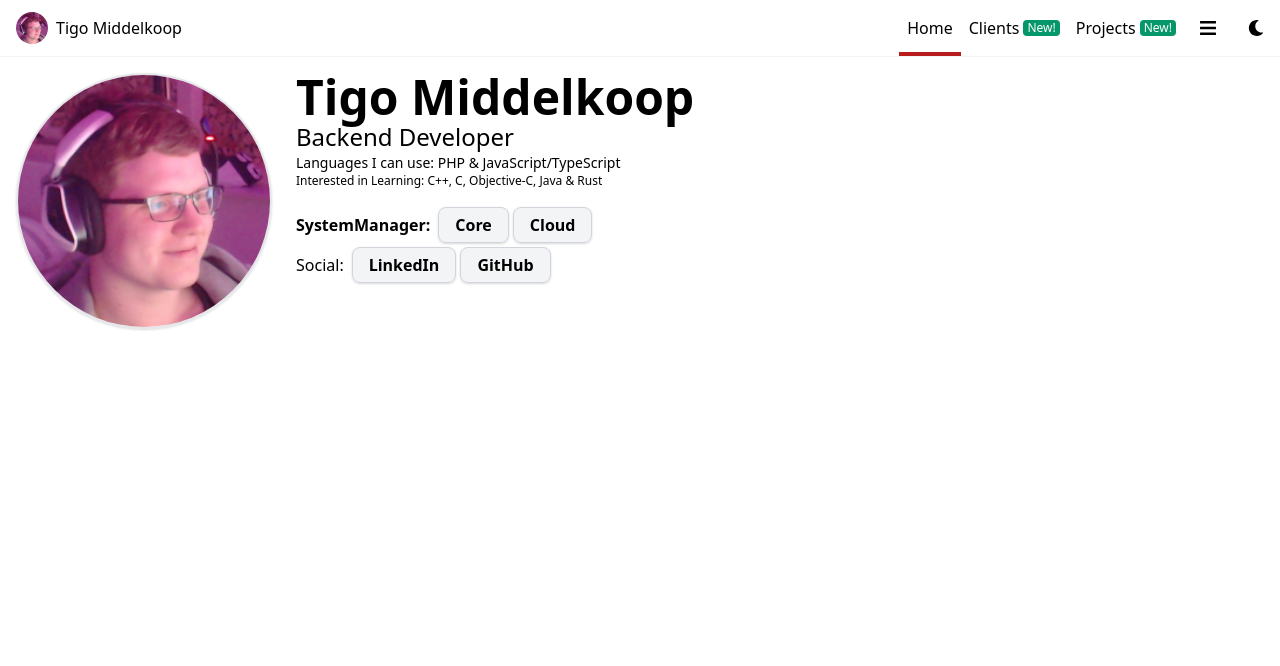
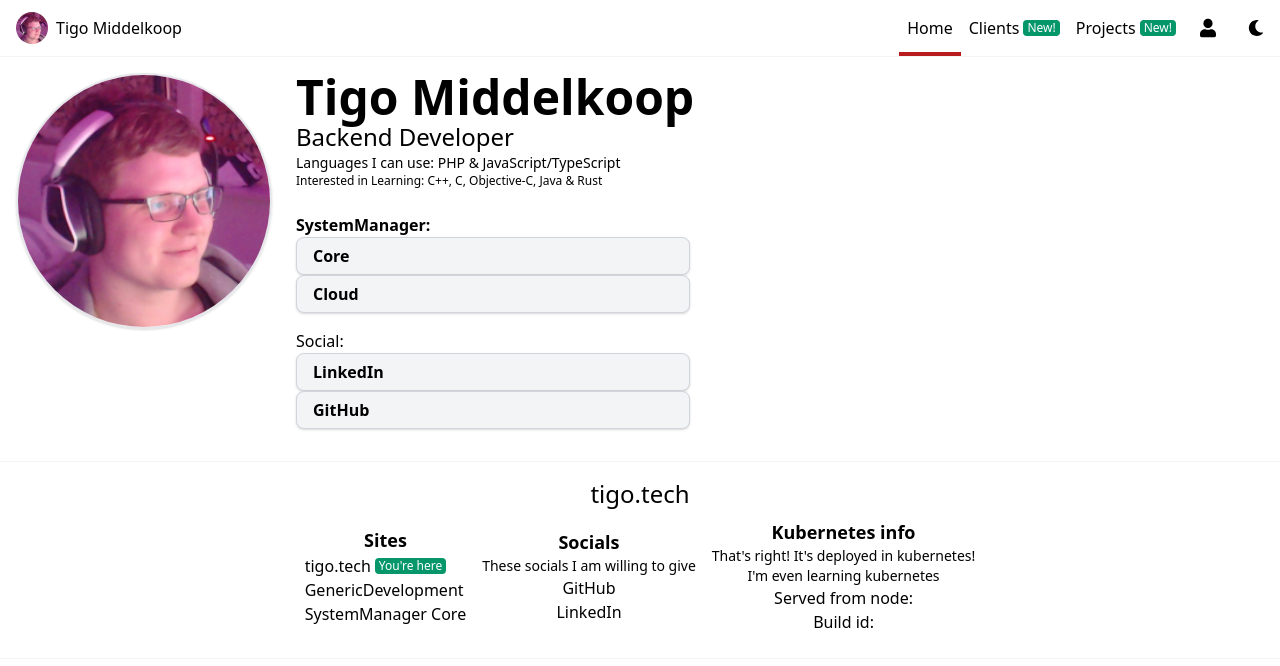
Before and after one commit to tigomiddelkoop/Portfolio, a Next.js app: page / in a window 1280 px wide. Shown: the top 666 px of the page. Built offline with nearby package versions, Linux system fonts and the light colour scheme.

Commit message:
Updated footer with more information, and made a component of the button, and changed a icon to user

```diff
--- /dev/null
+++ b/src/components/button.tsx
@@ -0,0 +1,9 @@
+export default function Button({children}) {
+
+
+    return (
+        <div className={"shadow bg-gray-100 border-gray-300 border mr-1 font-semibold hover:bg-gray-200 px-4 py-1.5 rounded-lg"}>
+            {children}
+        </div>
+    )
+}
--- /dev/null
+++ b/src/components/footer.module.scss
@@ -0,0 +1,11 @@
+.footerCategoryContainer {
+  @apply p-2
+}
+
+.footerCategoryTitle {
+  @apply text-lg font-bold
+}
+
+.footerCategorySubTitle {
+  @apply text-sm
+}
--- a/src/components/footer.tsx
+++ b/src/components/footer.tsx
@@ -1,8 +1,40 @@
+import Pill from "./Pill";
+import styles from "./footer.module.scss"
+
 export default function Footer() {
 
-    return <div className={"flex p-4 border-t border-b border-gray-100"}>
-        <p>tigo.tech</p>
-        <p>Deployed in kubernetes, served from node:</p>
+    return <div
+        className={"p-4 border-t border-b border-gray-100 items-center justify-center text-center"}>
+        <h1 className={"text-2xl"}>tigo.tech</h1>
+        <div className={"flex flex-col lg:flex-row items-center justify-center text-center"}>
+            <div className={styles.footerCategoryContainer}>
+                <p className={styles.footerCategoryTitle}>Sites</p>
+                <div className={"flex items-center"}><a href={"https://tigo.tech"}
+                                                        className={"mr-1"}>tigo.tech</a><Pill>You're
+                    here</Pill></div>
+                <div className={"flex items-center"}><a href={"https://genericdevelopment.nl"}>GenericDevelopment</a>
+                </div>
+                <div className={"flex items-center"}><a href={"https://systemmanager.io"}>SystemManager Core</a></div>
+            </div>
+
+            <div className={styles.footerCategoryContainer}>
+                <p className={styles.footerCategoryTitle}>Socials</p>
+                <p className={styles.footerCategorySubTitle}>These socials I am willing to give</p>
+                <div><a rel={"noreferrer noopener _blank"} href={"https://github.com/tigomiddelkoop"}>GitHub</a></div>
+                <div><a rel={"noreferrer noopener _blank"} href={"https://www.linkedin.com/in/tigo-middelkoop-92067a15b/"}>LinkedIn</a></div>
+                {/*<div><a>Twitter</a></div>*/}
+            </div>
+
+            <div className={styles.footerCategoryContainer}>
+                <p className={styles.footerCategoryTitle}>Kubernetes info</p>
+                <div className={styles.footerCategorySubTitle}>
+                    <p>That's right! It's deployed in kubernetes!</p>
+                    <p>I'm even learning kubernetes</p>
+                </div>
+                <p>Served from node: </p>
+                <p>Build id:</p>
+            </div>
+        </div>
     </div>
 
 }
--- a/src/components/layout.tsx
+++ b/src/components/layout.tsx
@@ -3,15 +3,13 @@ import Navbar from "./navbar";
 import Footer from "./footer";
 
 export default function Layout({children}) {
-    return <div>
+    return (
         <div>
             <Navbar/>
+            <div className={"m-4"}>
+                {children}
+            </div>
+            <Footer/>
         </div>
-        <div className={"m-4"}>
-            {children}
-        </div>
-        {/*<div>*/}
-        {/*    <Footer/>*/}
-        {/*</div>*/}
-    </div>
+    )
 }
--- a/src/components/navbar.tsx
+++ b/src/components/navbar.tsx
@@ -42,8 +42,8 @@ export default function Navbar(props, test) {
             </div>
 
             <div
-                className={!navBarOpen ? "hidden lg:flex" : "flex"}>
-                <div className={"flex-col md:flex md:flex-row md:items-center border-red-700"}>
+                className={!navBarOpen ? "hidden lg:block" : "block"}>
+                <div className={"flex flex-col md:flex md:flex-row md:items-center border-red-700"}>
                     <Link href={"/"}>
                         <div className={path == "/" ? styles.navItemActive : styles.navItemInactive}>Home</div>
                     </Link>
@@ -63,7 +63,7 @@ export default function Navbar(props, test) {
                         <button className={styles.navButton + " w-12 justify-center"}>
                             <Image height={24}
                                    width={16}
-                                   src={"/bars-solid.svg"}/>
+                                   src={"/user-solid.svg"}/>
                         </button>
                         <button className={styles.navButton}>
                             <Image height={24}
--- a/src/pages/index.tsx
+++ b/src/pages/index.tsx
@@ -1,5 +1,6 @@
 import Head from 'next/head';
 import {Fragment} from 'react';
+import Button from "../components/button";
 
 export default function Home() {
     return (
@@ -25,19 +26,19 @@ export default function Home() {
                                 <div className="mb-4">
                                     <p className={"block font-semibold md:inline mb-2 md:mb-0 md:mr-2"}>SystemManager<span
                                         className={"hidden md:inline"}>:</span></p>
-                                    <a className="shadow bg-gray-100 border-gray-300 border mr-1 font-semibold hover:bg-gray-200 px-4 py-1.5 rounded-lg"
-                                       href="https://systemmanager.io">Core</a>
-                                    <a className="shadow bg-gray-100 border-gray-300 border mr-1 font-semibold hover:bg-gray-200 px-4 py-1.5 rounded-lg"
-                                       href="https://systemmanager.cloud">Cloud</a>
+                                    <a
+                                        href="https://systemmanager.io"><Button>Core</Button></a>
+                                    <a
+                                        href="https://systemmanager.cloud"><Button>Cloud</Button></a>
                                 </div>
                                 <div className={"mb-4"}>
                                     <p className={"block md:inline mb-2 md:mb-0 md:mr-2"}>Social<span
                                         className={"hidden md:inline"}>:</span></p>
-                                    <a className="shadow bg-gray-100 border-gray-300 border mr-1 font-semibold hover:bg-gray-200 px-4 py-1.5 rounded-lg"
-                                       href="https://www.linkedin.com/in/tigo-middelkoop-92067a15b/">LinkedIn</a>
-                                    <a className="shadow bg-gray-100 border-gray-300 border mr-1 font-semibold hover:bg-gray-200 px-4 py-1.5 rounded-lg"
-                                       href="https://github.com/tigomiddelkoop">
-                                        GitHub</a>
+                                    <a
+                                        href="https://www.linkedin.com/in/tigo-middelkoop-92067a15b/"><Button>LinkedIn</Button></a>
+                                    <a
+                                        href="https://github.com/tigomiddelkoop">
+                                        <Button>GitHub</Button></a>
                                 </div>
                             </div>
                         </div>
--- a/src/styles/globals.css
+++ b/src/styles/globals.css
@@ -4,9 +4,9 @@ html,
 body {
   padding: 0;
   margin: 0;
-  /*font-family: -apple-system, BlinkMacSystemFont, Segoe UI, Roboto, Oxygen,*/
-  /*  Ubuntu, Cantarell, Fira Sans, Droid Sans, Helvetica Neue, sans-serif;*/
-  font-family: "Montserrat", sans-serif;
+  font-family: -apple-system, BlinkMacSystemFont, Segoe UI, Roboto, Oxygen,
+    Ubuntu, Cantarell, Fira Sans, Droid Sans, Helvetica Neue, sans-serif;
+  /*font-family: "Montserrat", sans-serif;*/
 }
 
 a {
```
Also changed, not shown: public/user-solid.svg (added).
